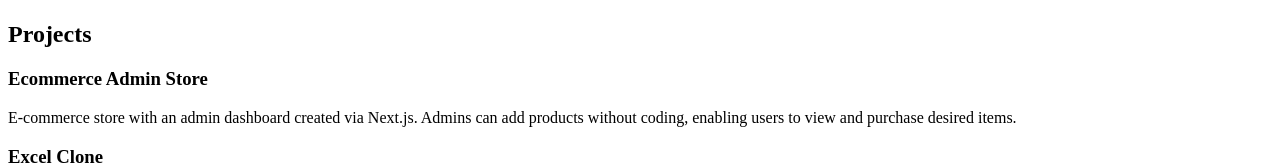
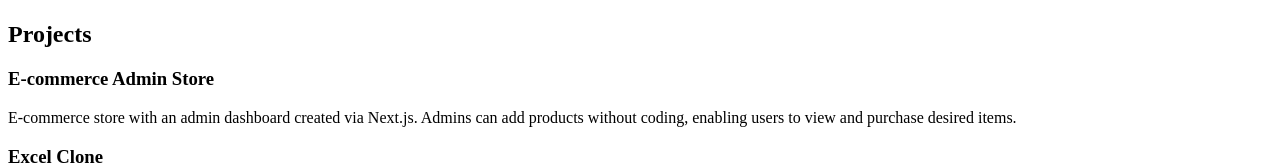
Before and after one commit to vietlongdang/portfolio, a Next.js app: page / in a window 1280 px wide. Shown: the part 1261-1426 px from the top of the page. Built offline with nearby package versions, Linux system fonts and the light colour scheme.

Commit message:
Update data.js

```diff
--- a/src/components/data.js
+++ b/src/components/data.js
@@ -1,7 +1,7 @@
 export const projectData = [
 	{
 		id: 1,
-		title: 'Ecommerce Admin Store',
+		title: 'E-commerce Admin Store',
 		description:
 			'E-commerce store with an admin dashboard created via Next.js. Admins can add products without coding, enabling users to view and purchase desired items.',
 		gitHubLink: 'https://github.com/vietlongdang/ecommerce-store',
```
